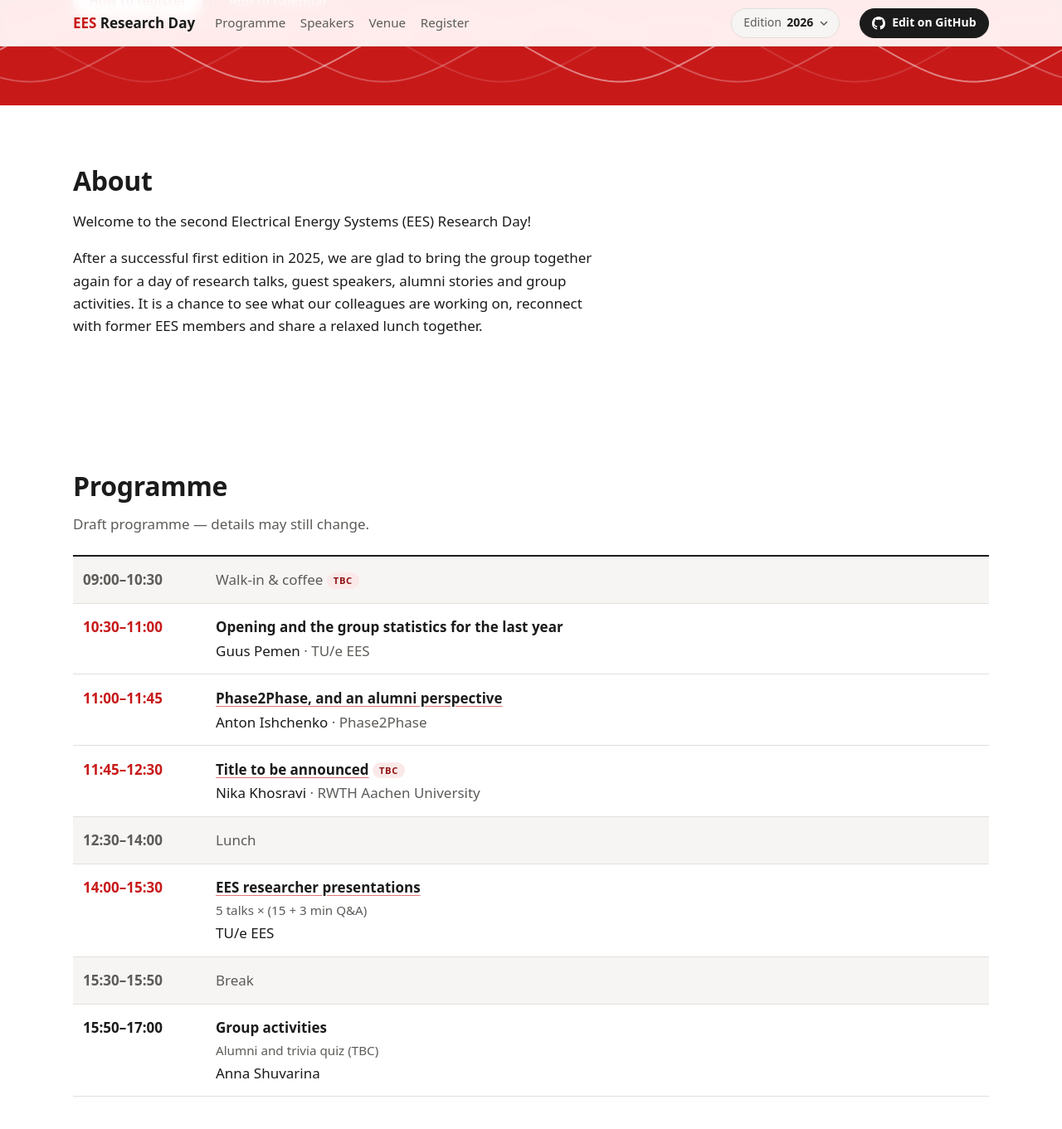
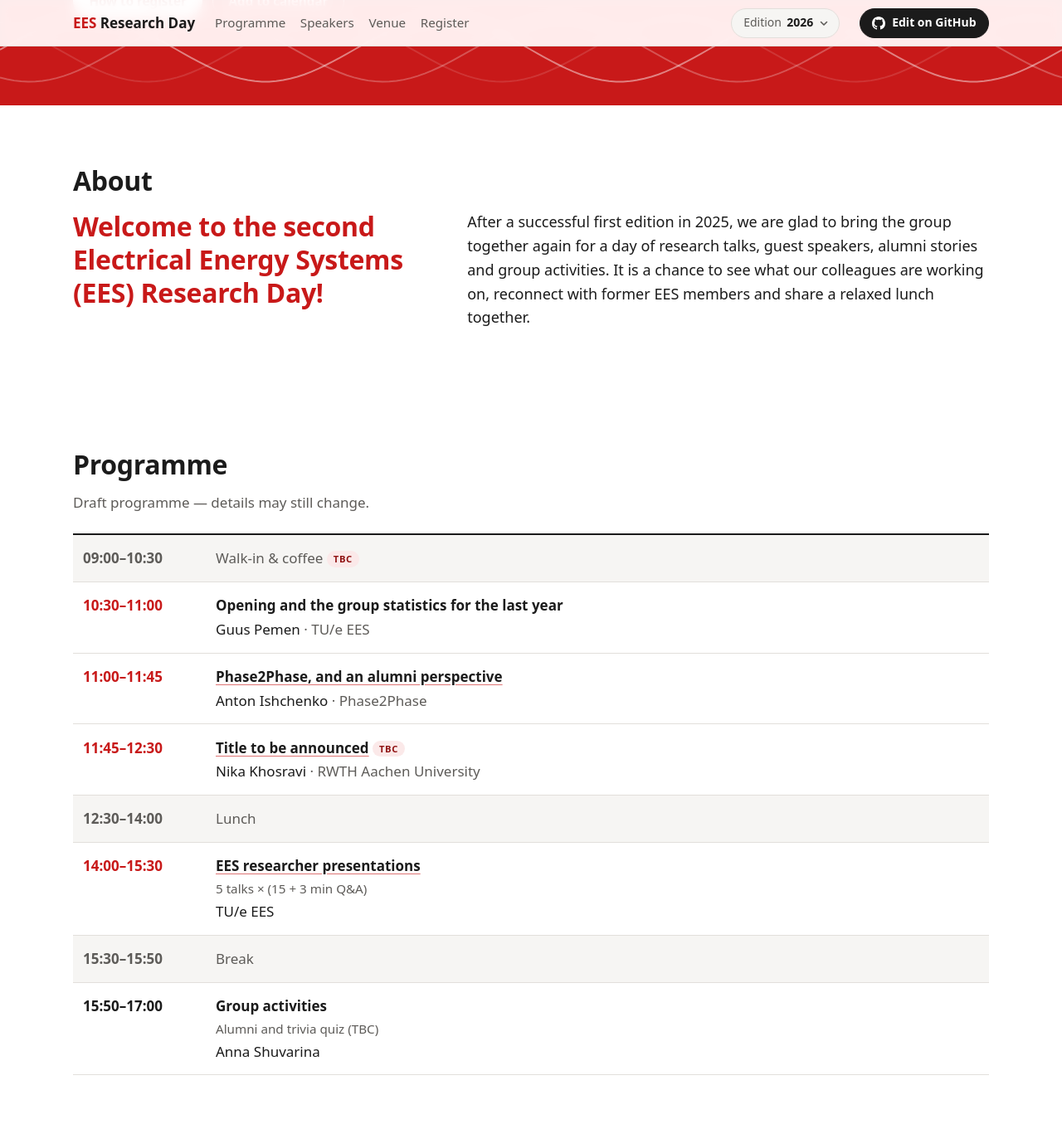
Before and after one commit to EES-TUe/EES-research-day, a Jekyll site: the page built from 2026/index.html, in a window 1280 px wide and 1400 px high, scrolled down 397 px. Shown: the top 1361 px of the window at 83% size. Built offline with Jekyll 4.4.1, drawn with Linux system fonts in a browser that asks for light colours.

Commit message:
Spread About section over two columns
The welcome line moves to a separate `welcome` field and is shown as a
large red lead on the left, with the intro text in a wider column on the
right (stacked on mobile).

Co-Authored-By: Claude Opus 5.5 <noreply@anthropic.com>

```diff
--- a/_data/editions/2026.yml
+++ b/_data/editions/2026.yml
@@ -5,9 +5,8 @@ start_time: "09:00"
 end_time: "17:00"
 status: upcoming          # upcoming | past — "past" turns the page into an archive and hides registration
 
+welcome: Welcome to the second Electrical Energy Systems (EES) Research Day!   # large lead text in the About section
 intro: |
-  Welcome to the second Electrical Energy Systems (EES) Research Day!
-
   After a successful first edition in 2025, we are glad to bring the group together again for a day of research talks, guest speakers, alumni stories and group activities. It is a chance to see what our colleagues are working on, reconnect with former EES members and share a relaxed lunch together.
 
 # Registration happens inside the EES Employee environment in Microsoft Teams — there is no external form.
--- a/_layouts/edition.html
+++ b/_layouts/edition.html
@@ -9,9 +9,12 @@ layout: default
 
 {%- if ed.intro %}
 <section id="about" class="section">
-  <div class="wrap prose">
+  <div class="wrap">
     <h2>About</h2>
-    {{ ed.intro | markdownify }}
+    <div class="about{% if ed.welcome %} about-split{% endif %}">
+      {%- if ed.welcome %}<p class="about-lead">{{ ed.welcome }}</p>{% endif %}
+      <div class="about-body">{{ ed.intro | markdownify }}</div>
+    </div>
   </div>
 </section>
 {%- endif %}
--- a/assets/css/main.css
+++ b/assets/css/main.css
@@ -209,6 +209,15 @@ address { font-style: normal; margin-bottom: 1em; }
 .section-alt { background: var(--surface); }
 .lede { color: var(--muted); margin-top: -0.25rem; }
 .prose p { max-width: 65ch; }
+.about { display: grid; gap: 1rem 3.5rem; }
+.about-lead {
+  margin: 0; color: var(--red); font-weight: 700; letter-spacing: -0.01em; text-wrap: balance;
+  font-size: clamp(1.35rem, 1.05rem + 1.3vw, 2rem); line-height: 1.25;
+}
+@media (prefers-color-scheme: dark) { .about-lead { color: var(--link); } }
+.about-body { font-size: 1.125rem; }
+.about-body p:last-child { margin-bottom: 0; }
+@media (min-width: 820px) { .about-split { grid-template-columns: 2fr 3fr; } }
 .split { display: grid; gap: 2rem; align-items: start; }
 @media (min-width: 820px) { .split { grid-template-columns: 1fr 1fr; gap: 3.5rem; } }
 
```
